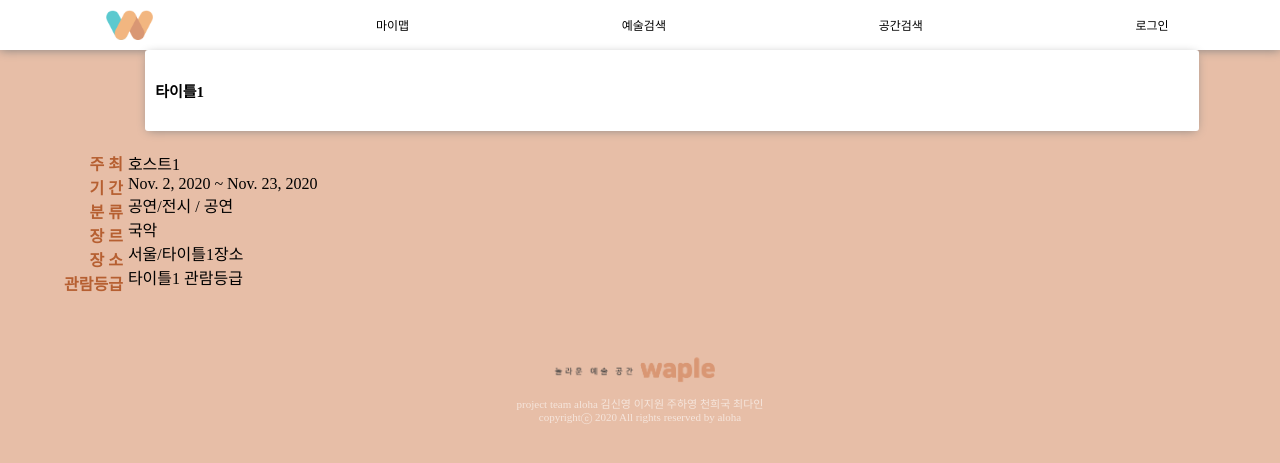
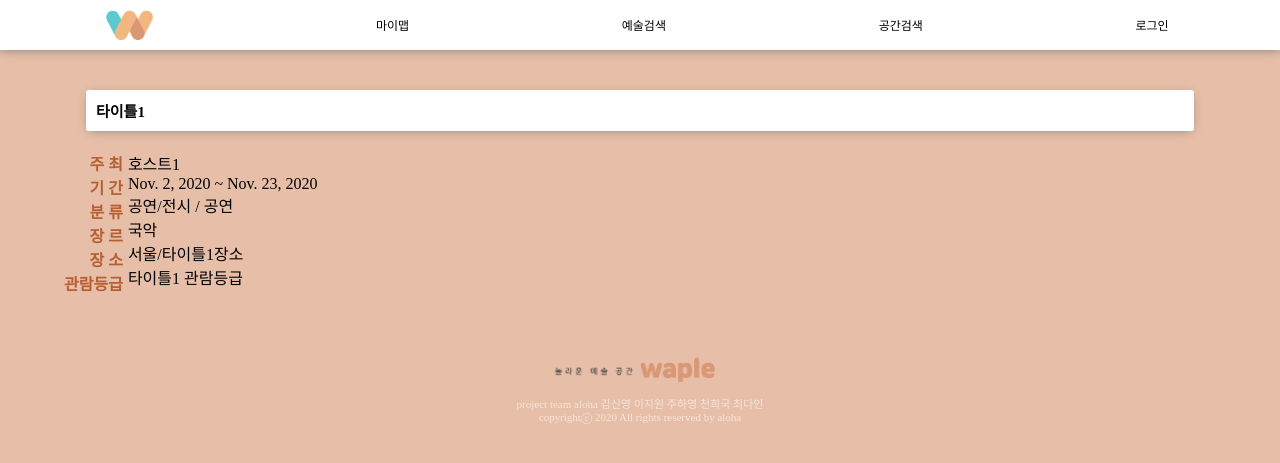
Before and after one commit to joohayoung/waple-art_hackathon, a Django app: page /subapp/detail/1 in a window 1280 px wide. Shown: the top 463 px of the page. Run offline with Django 3.2, Linux system fonts and the light colour scheme; data comes from the database, SQL or seed files in the repository; some web fonts are replaced.

Commit message:
detail.css

```diff
--- a/web/artproject/subapp/static/subapp/detail.css
+++ b/web/artproject/subapp/static/subapp/detail.css
@@ -1,9 +1,13 @@
+h4{
+    margin: 0%;
+}
 #place{
     width: 85%;
     background-color: white;
     margin-left: auto;
     margin-right: auto;
     margin-bottom: 20px;
+    margin-top: 40px;
     border-radius: 3px;
     padding: 10px;
     box-shadow: 0 2px 10px -3px gray;
@@ -16,10 +20,11 @@
     margin-right: 25%;
 }
 #contents{
-    margin-left: 5%;
+    /* margin-left: 5%; */
 }
 #container1{
     display: flex;
+    margin-left: 5%;
 }
 #container2{
     font-weight: 700;
```
